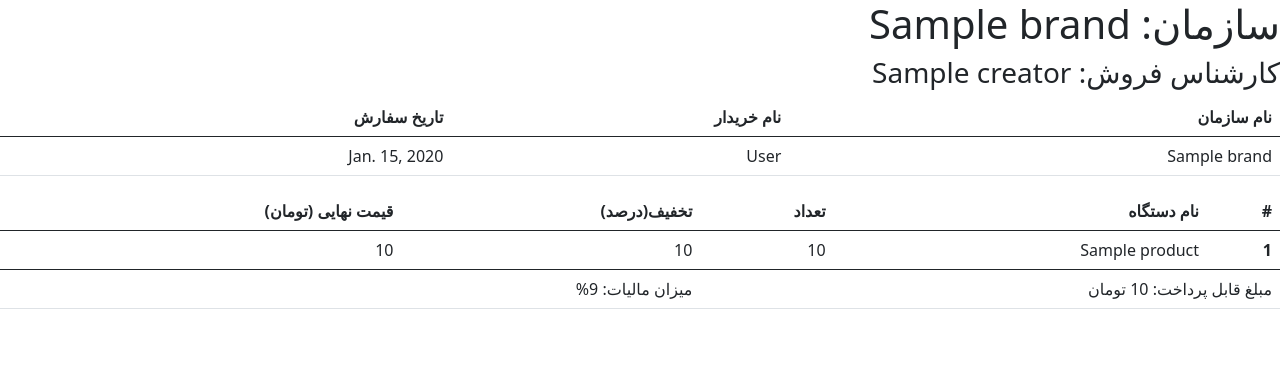
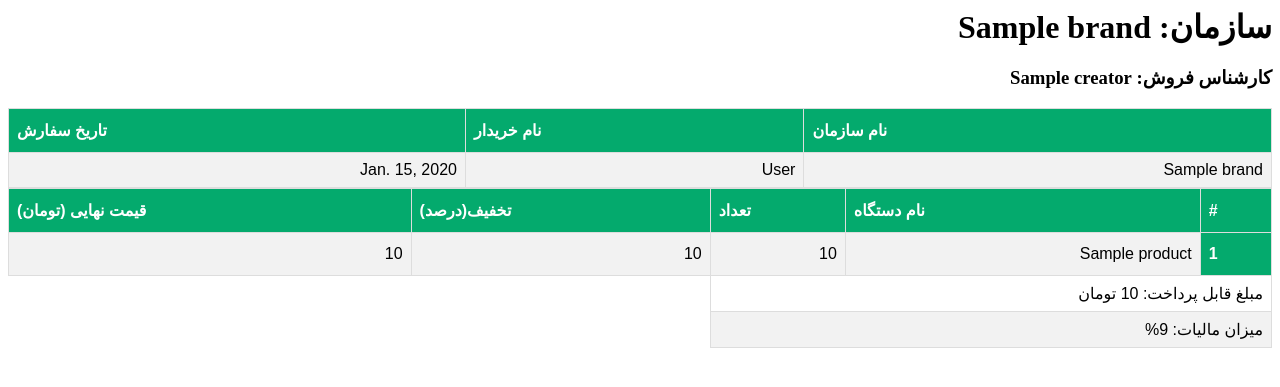
Before and after one commit to SepehrRezaee/CRM, a Django app: template store/templates/store/quote_detail.html in a window 1280 px wide. Shown: the top 387 px of the page. Run offline with Django 3.2, Linux system fonts and the light colour scheme; the template is opened without the code that fills it: most values are stand-ins (such as "Sample title", 1, 10 or a date in 2020).

Commit message:
Add some style to pdf file of a quote its email file;

```diff
--- a/organizations/templates/organizations/info_organization.html
+++ b/organizations/templates/organizations/info_organization.html
@@ -3,7 +3,8 @@
 <head>
     <meta charset="utf-8">
     <meta name="viewport" content="width=device-width, initial-scale=1, shrink-to-fit=no">
-    <link href="{% static 'css/bootstrap.min.css' %}" rel="stylesheet">
+    <link href="https://cdn.jsdelivr.net/npm/bootstrap@5.1.0/dist/css/bootstrap.min.css" rel="stylesheet"
+          integrity="sha384-KyZXEAg3QhqLMpG8r+8fhAXLRk2vvoC2f3B09zVXn8CA5QIVfZOJ3BCsw2P0p/We" crossorigin="anonymous">
     <title>
         {% block page_header_title %}
             مشخصات سازمان
--- a/organizations/templates/organizations/update_organization.html
+++ b/organizations/templates/organizations/update_organization.html
@@ -3,7 +3,8 @@
 <head>
     <meta charset="utf-8">
     <meta name="viewport" content="width=device-width, initial-scale=1, shrink-to-fit=no">
-    <link href="{% static 'css/bootstrap.min.css' %}" rel="stylesheet">
+    <link href="https://cdn.jsdelivr.net/npm/bootstrap@5.1.0/dist/css/bootstrap.min.css" rel="stylesheet"
+          integrity="sha384-KyZXEAg3QhqLMpG8r+8fhAXLRk2vvoC2f3B09zVXn8CA5QIVfZOJ3BCsw2P0p/We" crossorigin="anonymous">
     <title>
         {% block page_header_title %}
             مشخصات سازمان
--- a/store/templates/store/add_quote.html
+++ b/store/templates/store/add_quote.html
@@ -3,7 +3,8 @@
 <head>
     <meta charset="utf-8">
     <meta name="viewport" content="width=device-width, initial-scale=1, shrink-to-fit=no">
-    <link href="{% static 'css/bootstrap.min.css' %}" rel="stylesheet">
+    <link href="https://cdn.jsdelivr.net/npm/bootstrap@5.1.0/dist/css/bootstrap.min.css" rel="stylesheet"
+          integrity="sha384-KyZXEAg3QhqLMpG8r+8fhAXLRk2vvoC2f3B09zVXn8CA5QIVfZOJ3BCsw2P0p/We" crossorigin="anonymous">
     <title>
         {% block page_header_title %}
             ایجاد پیش فاکتور
--- a/store/templates/store/add_quote_item.html
+++ b/store/templates/store/add_quote_item.html
@@ -3,7 +3,8 @@
 <head>
     <meta charset="utf-8">
     <meta name="viewport" content="width=device-width, initial-scale=1, shrink-to-fit=no">
-    <link href="{% static 'css/bootstrap.min.css' %}" rel="stylesheet">
+    <link href="https://cdn.jsdelivr.net/npm/bootstrap@5.1.0/dist/css/bootstrap.min.css" rel="stylesheet"
+          integrity="sha384-KyZXEAg3QhqLMpG8r+8fhAXLRk2vvoC2f3B09zVXn8CA5QIVfZOJ3BCsw2P0p/We" crossorigin="anonymous">
     <title>
         {% block page_header_title %}
             اضافه کردن کالا پیش فاکتور
--- a/store/templates/store/quote_confirm_delete.html
+++ b/store/templates/store/quote_confirm_delete.html
@@ -3,7 +3,8 @@
 <head>
     <meta charset="utf-8">
     <meta name="viewport" content="width=device-width, initial-scale=1, shrink-to-fit=no">
-    <link href="{% static 'css/bootstrap.min.css' %}" rel="stylesheet">
+    <link href="https://cdn.jsdelivr.net/npm/bootstrap@5.1.0/dist/css/bootstrap.min.css" rel="stylesheet"
+          integrity="sha384-KyZXEAg3QhqLMpG8r+8fhAXLRk2vvoC2f3B09zVXn8CA5QIVfZOJ3BCsw2P0p/We" crossorigin="anonymous">
     <title>
         {% block page_header_title %}
             حذف پیش فاکتور
--- a/store/templates/store/quote_detail.html
+++ b/store/templates/store/quote_detail.html
@@ -2,11 +2,41 @@
 <head>
     <meta charset="utf-8">
     <meta name="viewport" content="width=device-width, initial-scale=1, shrink-to-fit=no">
-    <link href="https://cdn.jsdelivr.net/npm/bootstrap@5.0.2/dist/css/bootstrap.min.css" rel="stylesheet" integrity="sha384-EVSTQN3/azprG1Anm3QDgpJLIm9Nao0Yz1ztcQTwFspd3yD65VohhpuuCOmLASjC" crossorigin="anonymous">
+{#    <link href="https://cdn.jsdelivr.net/npm/bootstrap@5.0.2/dist/css/bootstrap.min.css" rel="stylesheet"#}
+{#          integrity="sha384-EVSTQN3/azprG1Anm3QDgpJLIm9Nao0Yz1ztcQTwFspd3yD65VohhpuuCOmLASjC" crossorigin="anonymous">#}
     <title>
         پیش فاکتور سازمان
         {{ object.owner.brand }}
     </title>
+    <style>
+        #customers {
+            font-family: Arial, Helvetica, sans-serif;
+            border-collapse: collapse;
+            width: 100%;
+            direction: rtl;
+        }
+
+        #customers td, #customers th {
+            border: 1px solid #ddd;
+            padding: 8px;
+        }
+
+        #customers tr:nth-child(even) {
+            background-color: #f2f2f2;
+        }
+
+        #customers tr:hover {
+            background-color: #ddd;
+        }
+
+        #customers th {
+            padding-top: 12px;
+            padding-bottom: 12px;
+            text-align: left;
+            background-color: #04AA6D;
+            color: white;
+        }
+    </style>
 </head>
 <body>
 <div dir="rtl">
@@ -18,24 +48,19 @@
         کارشناس فروش:
         {{ object.creator.get_full_name }}
     </h3>
-    <table class="table">
-        <thead>
+    <table id="customers">
         <tr>
             <th scope="col">نام سازمان</th>
             <th scope="col">نام خریدار</th>
             <th scope="col">تاریخ سفارش</th>
         </tr>
-        </thead>
-        <tbody>
         <tr>
             <td>{{ object.owner.brand }}</td>
             <td>{{ object.owner.fullname_audience }}</td>
             <td>{{ object.created.date }}</td>
         </tr>
-        </tbody>
     </table>
-    <table class="table">
-        <thead>
+    <table id="customers">
         <tr>
             <th scope="col" colspan="1">#</th>
             <th scope="col" colspan="1">نام دستگاه</th>
@@ -43,8 +68,6 @@
             <th scope="col" colspan="1">تخفیف(درصد)</th>
             <th scope="col">قیمت نهایی (تومان)</th>
         </tr>
-        </thead>
-        <tbody>
         {% for product in object.quoteitem_set.all %}
             <tr>
                 <th scope="row" colspan="1">{{ forloop.counter }}</th>
@@ -54,14 +77,14 @@
                 <td>{{ product.final_price }}</td>
             </tr>
         {% endfor %}
-        </tbody>
-        <tfoot>
         <tr>
             <td colspan="3">
                 مبلغ قابل پرداخت:
                 {{ object.get_grand_total }}
                 تومان
             </td>
+        </tr>
+        <tr>
             <td colspan="3">
                 میزان مالیات:
                 9%
@@ -70,5 +93,7 @@
         </tfoot>
     </table>
 </div>
-<script src="https://cdn.jsdelivr.net/npm/bootstrap@5.0.2/dist/js/bootstrap.bundle.min.js" integrity="sha384-MrcW6ZMFYlzcLA8Nl+NtUVF0sA7MsXsP1UyJoMp4YLEuNSfAP+JcXn/tWtIaxVXM" crossorigin="anonymous"></script>
+<script src="https://cdn.jsdelivr.net/npm/bootstrap@5.0.2/dist/js/bootstrap.bundle.min.js"
+        integrity="sha384-MrcW6ZMFYlzcLA8Nl+NtUVF0sA7MsXsP1UyJoMp4YLEuNSfAP+JcXn/tWtIaxVXM"
+        crossorigin="anonymous"></script>
 </body>
--- a/store/templates/store/quoteitem_confirm_delete.html
+++ b/store/templates/store/quoteitem_confirm_delete.html
@@ -3,7 +3,8 @@
 <head>
     <meta charset="utf-8">
     <meta name="viewport" content="width=device-width, initial-scale=1, shrink-to-fit=no">
-    <link href="{% static 'css/bootstrap.min.css' %}" rel="stylesheet">
+    <link href="https://cdn.jsdelivr.net/npm/bootstrap@5.1.0/dist/css/bootstrap.min.css" rel="stylesheet"
+          integrity="sha384-KyZXEAg3QhqLMpG8r+8fhAXLRk2vvoC2f3B09zVXn8CA5QIVfZOJ3BCsw2P0p/We" crossorigin="anonymous">
     <title>
         {% block page_header_title %}
             حذف دستگاه
--- a/store/templates/store/show_quote_item.html
+++ b/store/templates/store/show_quote_item.html
@@ -3,7 +3,8 @@
 <head>
     <meta charset="utf-8">
     <meta name="viewport" content="width=device-width, initial-scale=1, shrink-to-fit=no">
-    <link href="{% static 'css/bootstrap.min.css' %}" rel="stylesheet">
+    <link href="https://cdn.jsdelivr.net/npm/bootstrap@5.1.0/dist/css/bootstrap.min.css" rel="stylesheet"
+          integrity="sha384-KyZXEAg3QhqLMpG8r+8fhAXLRk2vvoC2f3B09zVXn8CA5QIVfZOJ3BCsw2P0p/We" crossorigin="anonymous">
     <title>
         {% block page_header_title %}
             نمایش آیتم های پیش فاکتور ها
```
Also changed, not shown: CRM/celery.py (added, +22 -0 lines), organizations/templates/organizations/base.html (+6 -3 lines), store/templates/store/show_quote.html (+12 -6 lines).
